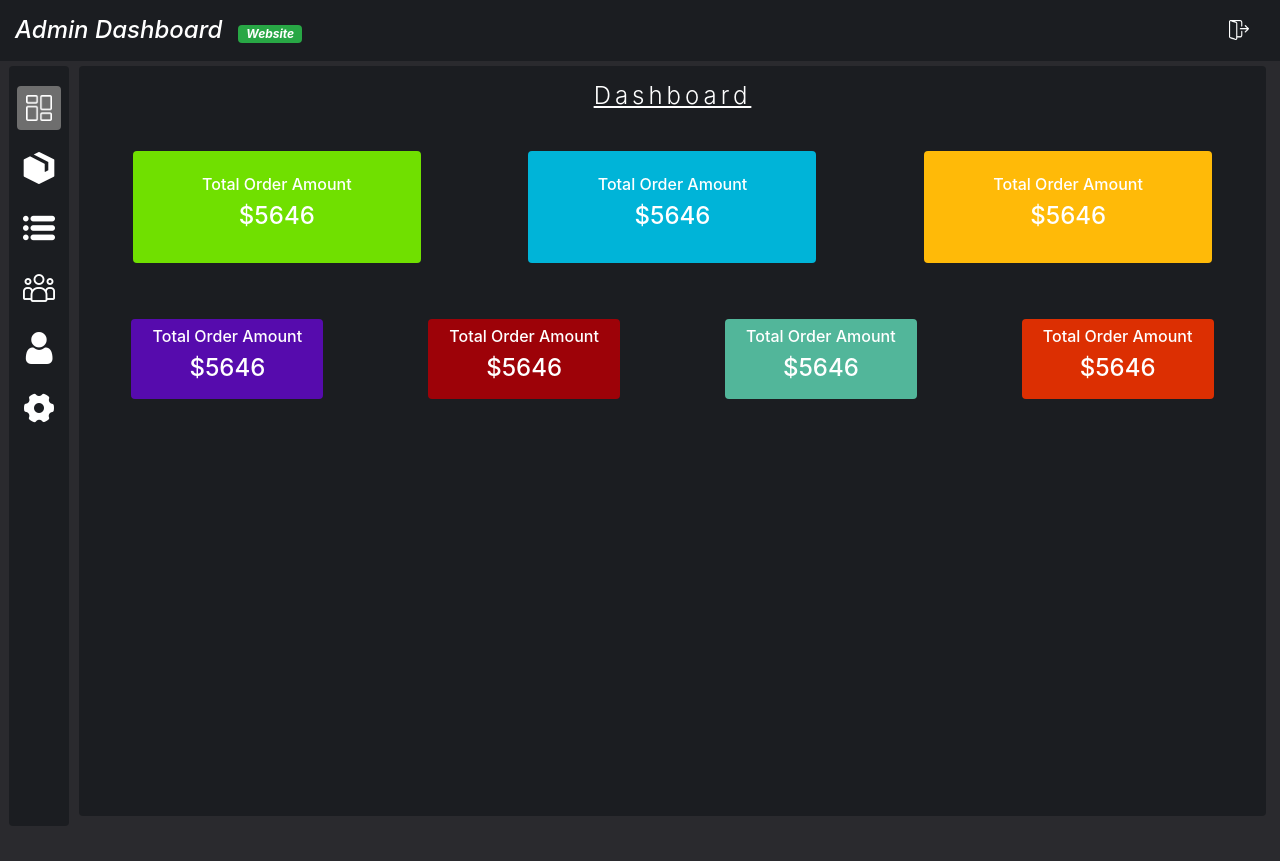
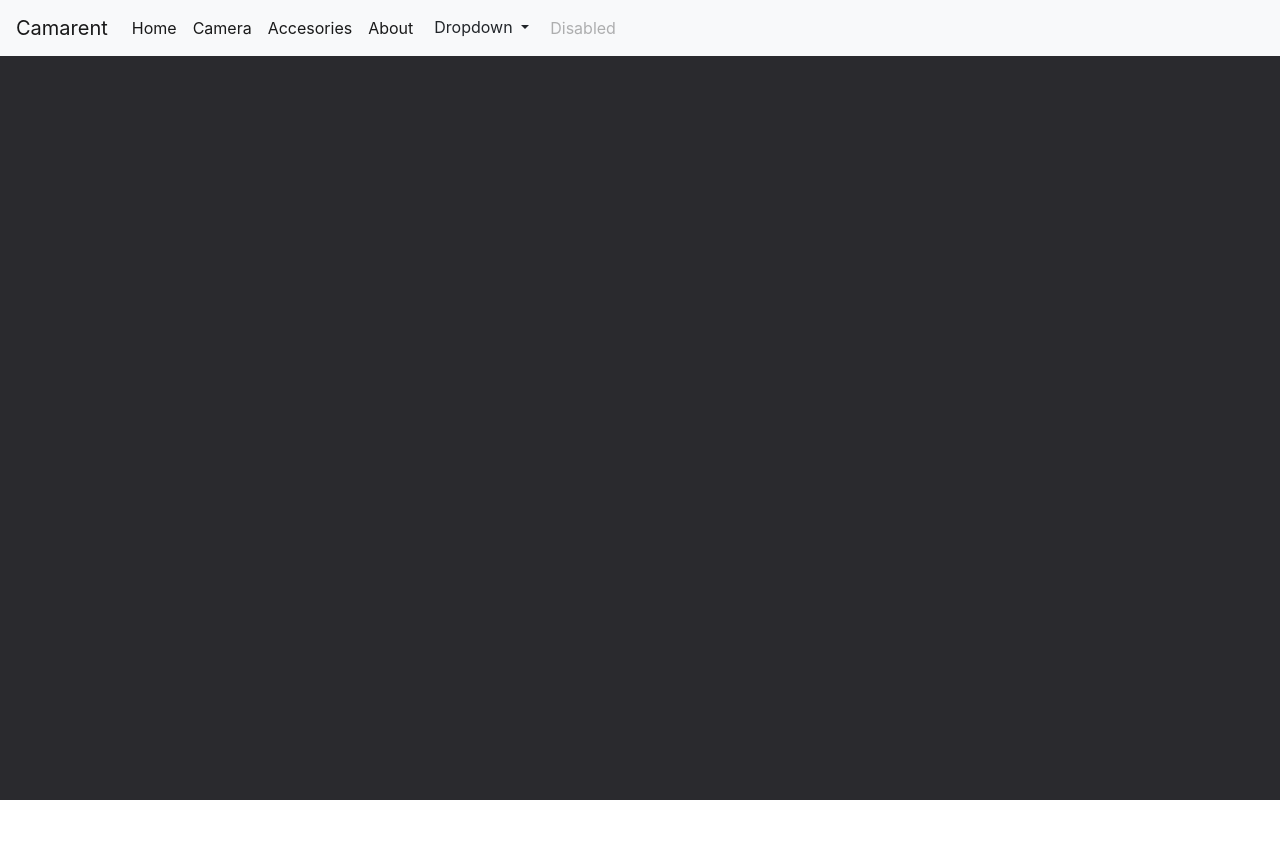
Before and after one commit to Project-g3/E_commerce, an Angular app in the folder Camerent-Front/: page / in a window 1280 px wide. After the commit the page ends 800 px from the top, so only its background shows below. Built offline with nearby package versions, Linux system fonts and the light colour scheme.

Commit message:
navbar created and editing

```diff
--- /dev/null
+++ b/Camerent-Front/src/app/Components/Common/navbar/navbar.component.html
@@ -0,0 +1,28 @@
+<div class="container-fluid p-0 body-color main-body">
+    <nav class="navbar navbar-expand-lg navbar-light bg-light">
+        <a class="navbar-brand" routerLink="">Camarent</a>
+        <button class="navbar-toggler" type="button" data-toggle="collapse" data-target="#navbarNav" aria-controls="navbarNav" aria-expanded="false" aria-label="Toggle navigation">
+          <span class="navbar-toggler-icon"></span>
+        </button>
+        <div class="collapse navbar-collapse " id="navbarNav">
+          <ul class="navbar-nav ">
+            <li class="nav-item active" *ngFor="let i of navItems">
+              <a class="nav-link" routerLink="{{i.link}}">{{i.name}} </a>
+            </li>
+            <div class="dropdown">
+                <a class="btn  dropdown-toggle"  id="dropdownMenu2" data-toggle="dropdown" aria-haspopup="true" aria-expanded="false">
+                  Dropdown
+                </a>
+                <div class="dropdown-menu" aria-labelledby="dropdownMenu2">
+                  <button class="dropdown-item" type="button">Action</button>
+                  <button class="dropdown-item" type="button">Another action</button>
+                  <button class="dropdown-item" type="button">Something else here</button>
+                </div>
+              </div>
+            <li class="nav-item ">
+              <a class="nav-link disabled" href="#">Disabled</a>
+            </li>
+          </ul>
+        </div>
+      </nav>
+</div>
--- /dev/null
+++ b/Camerent-Front/src/app/Components/Common/navbar/navbar.component.ts
@@ -0,0 +1,20 @@
+import { Component, OnInit } from '@angular/core';
+
+@Component({
+  selector: 'app-navbar',
+  templateUrl: './navbar.component.html',
+  styleUrls: ['./navbar.component.css']
+})
+export class NavbarComponent implements OnInit {
+  navItems = [
+    { name:'Home',link:'' },
+    { name:'Camera',link:'Products' },
+    { name:'Accesories',link:'accesories' },
+    { name:'About',link:'about' }
+  ]
+  constructor() { }
+
+  ngOnInit(): void {
+  }
+
+}
--- a/Camerent-Front/src/app/app-routing.module.ts
+++ b/Camerent-Front/src/app/app-routing.module.ts
@@ -8,9 +8,11 @@ import { AdminPageComponent } from './Components/admin-page/admin-page.component
 import { AdminProductsComponent } from './Components/admin-page/admin-products/admin-products.component';
 import { AdminSettingsComponent } from './Components/admin-page/admin-settings/admin-settings.component';
 import { AdminStaffComponent } from './Components/admin-page/admin-staff/admin-staff.component';
+import { NavbarComponent } from './Components/Common/navbar/navbar.component';
 
 const routes: Routes = [
-  {path:'',component:AdminPageComponent,
+  {path:'',component:NavbarComponent},
+  {path:'admin-dashboard',component:AdminPageComponent,
   children:[
     {path:'',component:AdminDashComponent},
     {path:'orders',component:AdminOrdersComponent},
--- a/Camerent-Front/src/app/app.module.ts
+++ b/Camerent-Front/src/app/app.module.ts
@@ -14,6 +14,7 @@ import { AdminSettingsComponent } from './Components/admin-page/admin-settings/a
 import { AdminStaffComponent } from './Components/admin-page/admin-staff/admin-staff.component';
 import { AdminCategoryComponent } from './Components/admin-page/admin-category/admin-category.component';
 import { AdminSidenavComponent } from './Components/admin-page/admin-sidenav/admin-sidenav.component';
+import { NavbarComponent } from './Components/Common/navbar/navbar.component';
 
 @NgModule({
   declarations: [
@@ -26,7 +27,8 @@ import { AdminSidenavComponent } from './Components/admin-page/admin-sidenav/adm
     AdminSettingsComponent,
     AdminStaffComponent,
     AdminCategoryComponent,
-    AdminSidenavComponent
+    AdminSidenavComponent,
+    NavbarComponent
   ],
   imports: [
     BrowserModule,
--- a/Camerent-Front/src/styles.css
+++ b/Camerent-Front/src/styles.css
@@ -12,7 +12,10 @@ p,h1,h2,h3,h4,h5,h6,label{
 .rounded {
     border-radius: 5px;
 }
-
+.main-body{
+    background-color: rgb(42, 42, 46);
+    min-height:100vh ;
+}
 .body-color {
     background-color: rgb(42, 42, 46);
 }
@@ -20,7 +23,7 @@ p,h1,h2,h3,h4,h5,h6,label{
 .container-color {
     background-color: rgba(27, 29, 33, 1);
 }
-.active{
+.Active{
     background-color: rgb(110, 110, 110);
   padding: 3px;
 }
```
Also changed, not shown: Camerent-Front/src/app/Components/Common/navbar/navbar.component.css (added), 1 other file (tests, documents, lock files or other folders).
